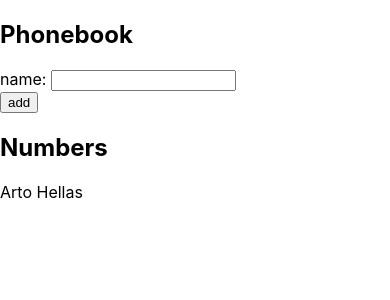
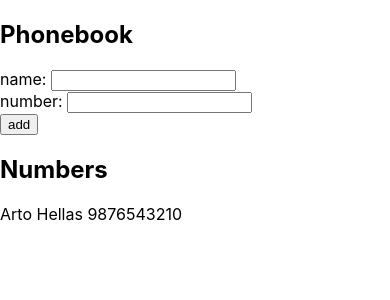
Before and after one commit to AdolfPerez/part-2, a React (Create React App) app in the folder phonebook/: page / in a window 390 px wide. Shown: the top 300 px of the page. Built offline with nearby package versions, Linux system fonts and the light colour scheme.

Commit message:
exercise 2.8 phonebook

```diff
--- a/phonebook/src/App.js
+++ b/phonebook/src/App.js
@@ -2,9 +2,10 @@ import React, { useState } from 'react'
 
 const App = () => {
   const [ persons, setPersons ] = useState([
-    { name: 'Arto Hellas' }
+    { name: 'Arto Hellas', number: '9876543210' }
   ])
   const [ newName, setNewName ] = useState('')
+  const [ newNumber, setNewNumber ] = useState('')
 
   const onSubmit = event => {
     event.preventDefault()
@@ -12,17 +13,26 @@ const App = () => {
     if (exists[0]) {
       alert(`${newName} is already added to phonebook`)
     } else {
-      setPersons(persons.concat({name: newName}))
-      setNewName('')
+      if (newNumber) {
+        setPersons(persons.concat({name: newName, number: newNumber}))
+        setNewName('')
+        setNewNumber('')
+      } else {
+        alert(`add a number`)
+      }
     }}
-  const onChange = event => setNewName(event.target.value)
-  const showPersons = persons.map(person => <div key={person.name}>{person.name}</div>)
+  const onChangeNewName = event => setNewName(event.target.value)
+  const onChangeNewNumber = event => setNewNumber(event.target.value)
+  const showPersons = persons.map(person => <div key={person.name}>{person.name} {person.number}</div>)
 
   return  <>
             <h2>Phonebook</h2>
             <form onSubmit={onSubmit} >
               <div>
-                name: <input value={newName} onChange={onChange} />
+                name: <input value={newName} onChange={onChangeNewName} />
+              </div>
+              <div>
+                number: <input value={newNumber} onChange={onChangeNewNumber} />
               </div>
               <div>
                 <button type="submit">add</button>
```
